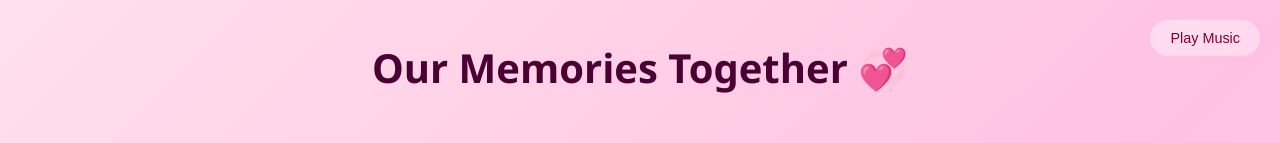
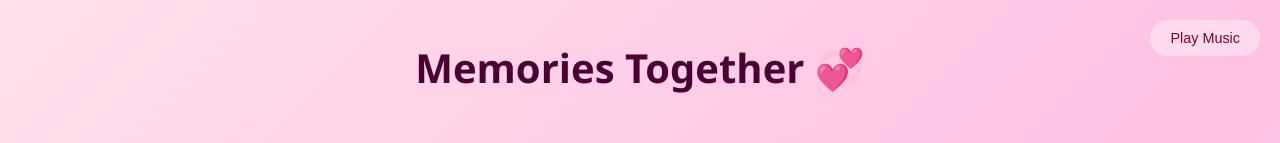
Before and after one commit to Anshpreet22/Memories, a plain HTML site: page gallery.html in a window 1280 px wide. Shown: the top 143 px of the page. Drawn offline with Linux system fonts and the light colour scheme.

Commit message:
Changed the name of heading

```diff
--- a/gallery.html
+++ b/gallery.html
@@ -126,7 +126,7 @@
   </audio>
 
 <header>
-  <h1>Our Memories Together 💞</h1>
+  <h1> Memories Together 💞</h1>
 </header>
 
 <a href="index.html" class="back-button">← Back to Love Page</a>
```
